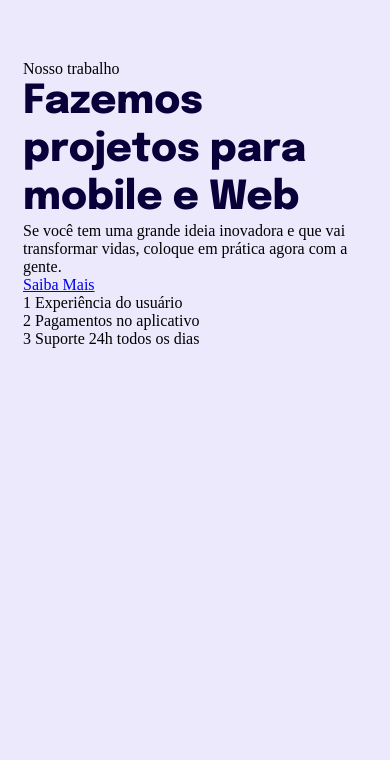
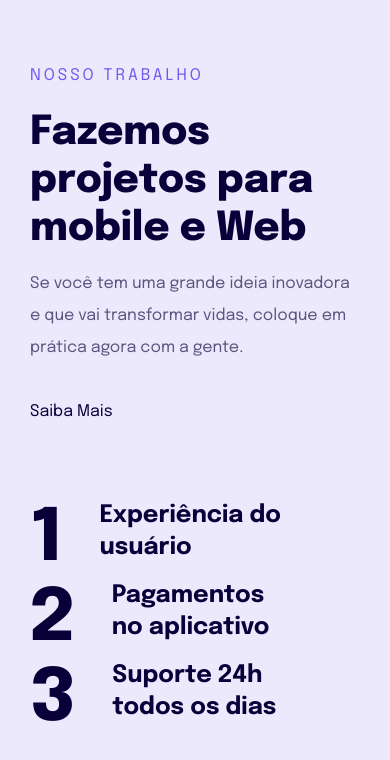
Before and after one commit to ManuelaAlecio/explorer-project-04, a plain HTML site: page index.html in a window 390 px wide. Drawn offline with Linux system fonts and the light colour scheme.

Commit message:
finishing mobile

```diff
--- a/index.html
+++ b/index.html
@@ -10,7 +10,7 @@
 
     <link rel="stylesheet" href="style.css">
 
-    <link href="https://fonts.googleapis.com/css2?family=Epilogue:wght@400;800&display=swap" rel="stylesheet">
+    <link href="https://fonts.googleapis.com/css2?family=Epilogue:wght@400;700;800&display=swap" rel="stylesheet">
   </head>
   <body>
     <main>
--- a/style.css
+++ b/style.css
@@ -15,19 +15,80 @@ ul {
 /* REM = Root EM */
 
 body {
+  font-family: 'Epilogue', sans-serif;
+
   background: #ECE9FD;
 
   padding: 6.0rem 2.3rem 6.6rem;
-
   font-size: 1.6rem;
 }
 
+main {
+  max-width: 33.0rem;
+  margin: 0 auto;
+}
+
 h1 {
-  font-family: 'Epilogue', sans-serif;
-
   font-weight: 800;
   font-size: 4.0rem;
   line-height: 4.8rem;
 
   color: #090039;
+
+  margin-bottom: 1.5rem;
 }
+
+main p:first-child {
+  color: #7158EF;
+  letter-spacing: 3px;
+  text-transform: uppercase;
+  line-height: 3.2rem;
+
+  margin-bottom: 1.7rem;
+}
+
+h1 + p {
+  color: rgba(10, 0, 57, 0.64);
+  line-height: 3.2rem;
+
+  margin-bottom: 3.2rem;
+}
+
+a {
+  color: #090039;
+
+  line-height: 3.2rem;
+
+  text-decoration: none;
+}
+
+a:hover {
+  font-weight: bold;
+}
+
+ul {
+  margin-top: 7.2rem;
+}
+
+ul li {
+  font-weight: 700;
+  font-size: 2.4rem;
+  line-height: 3.2rem;
+
+  color: #090039;
+
+  max-width: 25.7rem;
+
+  display: flex;
+  gap: 3.8rem;
+}
+
+ul li span {
+  font-weight: 800;
+  font-size: 7.2rem;
+  line-height: 8rem;
+
+  letter-spacing: -2px;
+
+  color: #090039;
+}
```
